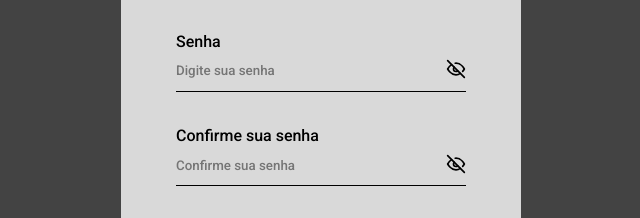
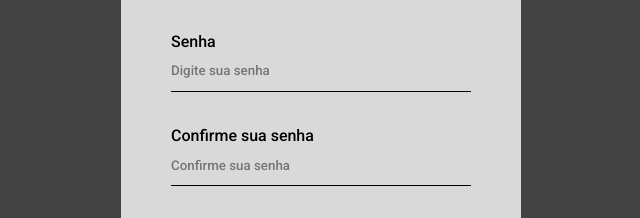
Before and after one commit to Gabrielviei/Loja, a plain HTML site: page cadastro.html in a window 1280 px wide. Shown: the part 489-707 px from the top of the page, 319-959 px from the left. Drawn offline with Linux system fonts and the light colour scheme.

Commit message:
V14.25.01

```diff
--- a/cadastro.css
+++ b/cadastro.css
@@ -61,7 +61,7 @@ body{
     border-bottom: 1px solid black;
 }
 .senha input{
-    width: 270px;
+    width: 300px;
     height: 40px;
 }
 .senha2{
@@ -76,7 +76,7 @@ body{
 
 }
 .confirmar-senha input{
-    width: 270px;
+    width: 300px;
     height: 40px;
 }
 
--- a/cadastro.html
+++ b/cadastro.html
@@ -35,18 +35,12 @@
                     <p>Senha</p>
                     <div class="senha2">
                         <input type="password" id="senha" name="senha" placeholder="Digite sua senha">
-                        <button type="button" class="mostrar" onclick="mostrarSenha()">
-                            <img src="senha.svg">
-                        </button>
                     </div>
                 </div>
                 <div class="confirmar-senha">
                     <p>Confirme sua senha</p>
                     <div class="confirmar-senha2">
                         <input type="password" id="confirmar-senha" name="confirmar-senha" placeholder="Confirme sua senha">
-                        <button type="button" class="mostrar" onclick="mostrarConfirmar()">
-                            <img src="senha.svg">
-                        </button>
                     </div>
                 </div>
                 <div class="avancar">
--- a/index.css
+++ b/index.css
@@ -49,7 +49,7 @@ body{
     border-bottom: 1px solid black;
 }
 .senha2 input{
-    width: 270px;
+    width: 300px;
     height: 40px;
 
 }
```
Also changed, not shown: endereco.html (+2 -2 lines), index.html (+1 -4 lines).
